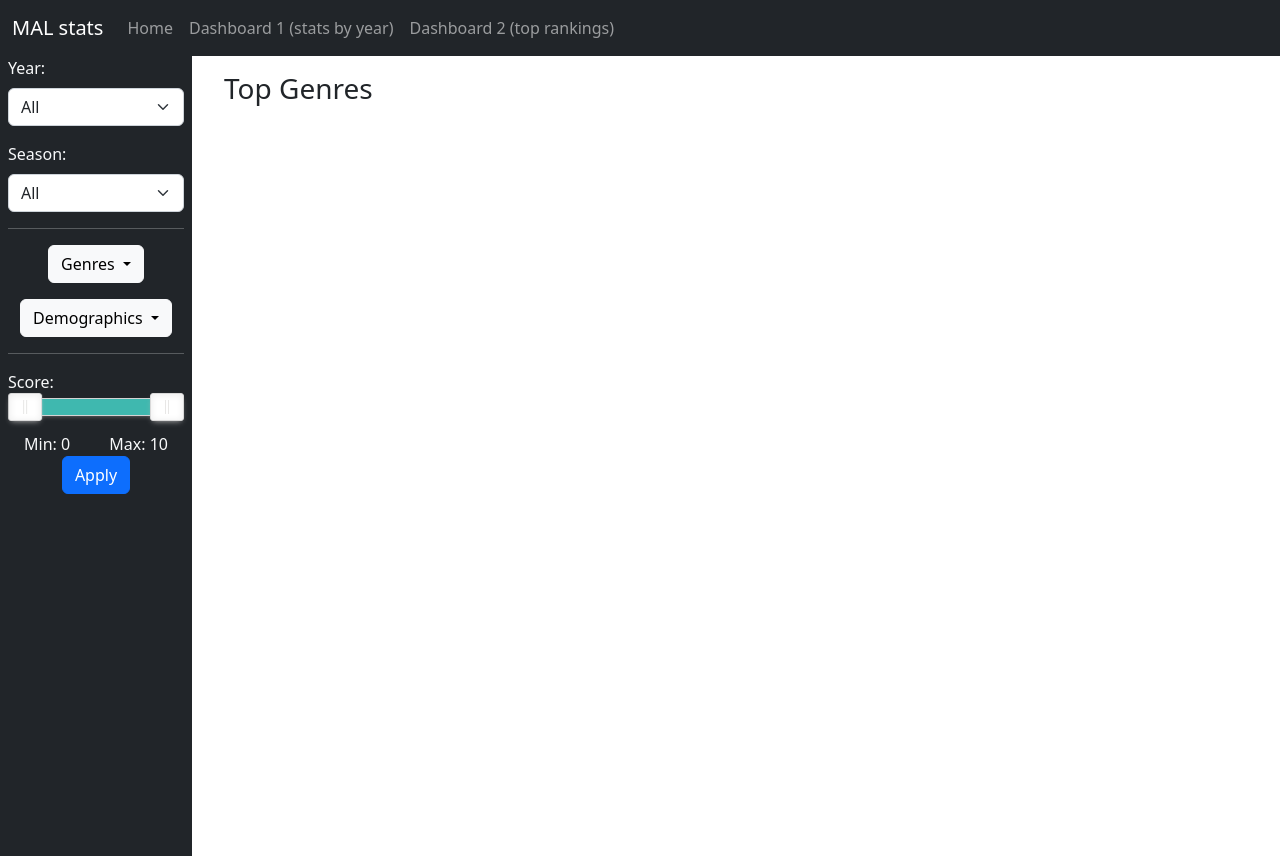
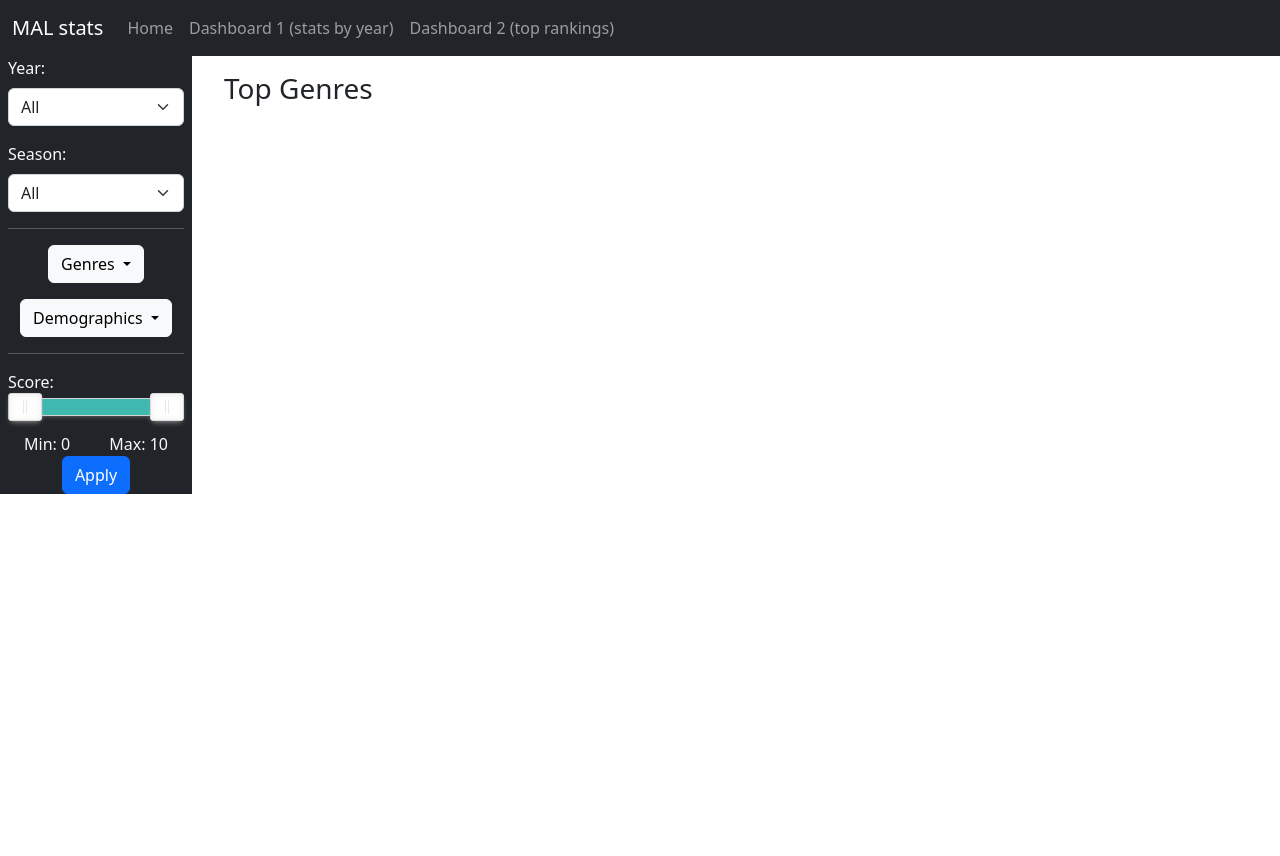
Before and after one commit to BrunoPascoa76/VI-2024-project, a Python web app: template templates/dashboard2.html in a window 1280 px wide. After the commit the page ends 494 px from the top, so only its background shows below. Run offline with Jinja, Linux system fonts and the light colour scheme; the template is opened without the code that fills it, so the values that code supplies are empty; a map, chart or similar area stays blank; some libraries are stand-ins or nearby versions.

Commit message:
changed sidebar height to better match full screen

```diff
--- a/templates/dashboard_base.html
+++ b/templates/dashboard_base.html
@@ -42,8 +42,8 @@
       </div>
     </div>
   </nav>
-  <div class="d-flex flex-row">
-    <div class="d-flex flex-column bg-dark text-light" style="height: 100vh; width: 15%;">
+  <div class="d-flex flex-row mb-0">
+    <div class="d-flex flex-column bg-dark text-light mb-0 pb-0" style="height:auto; width: 15%;">
       <form action="{{ dashboard_url }}" method="get" class="mx-2">
 
         <div class="form-group">
```
